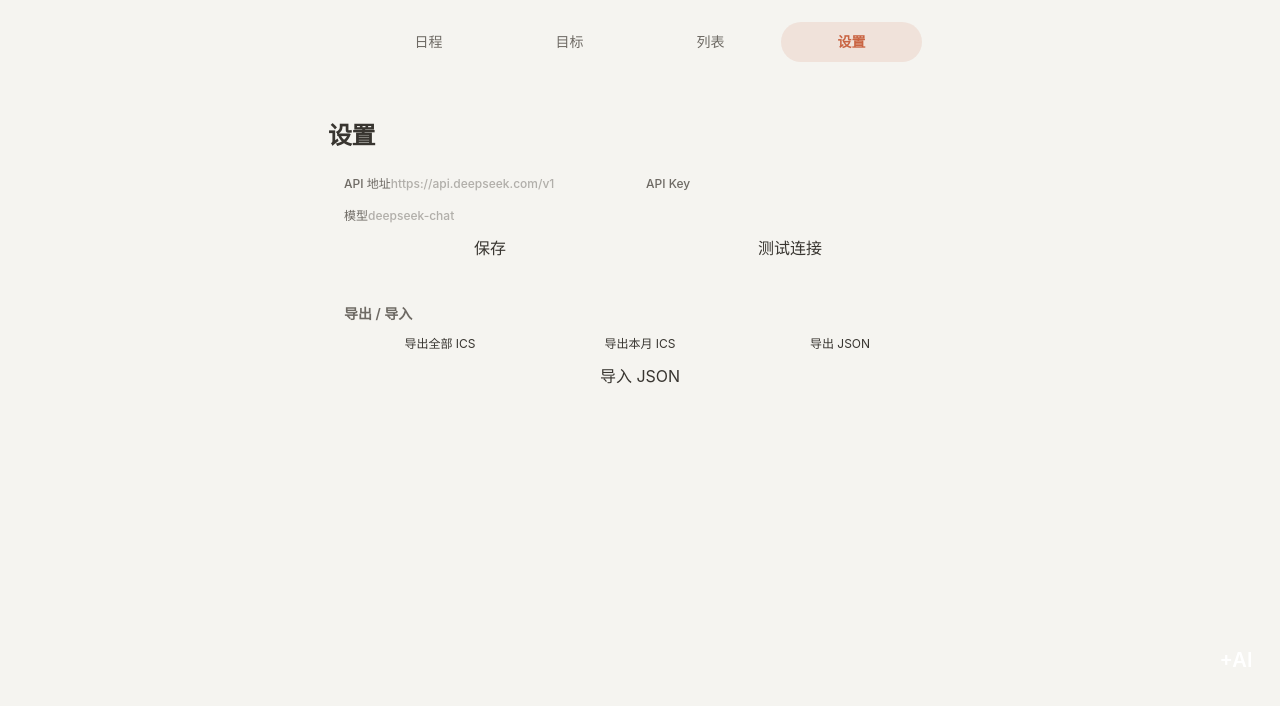
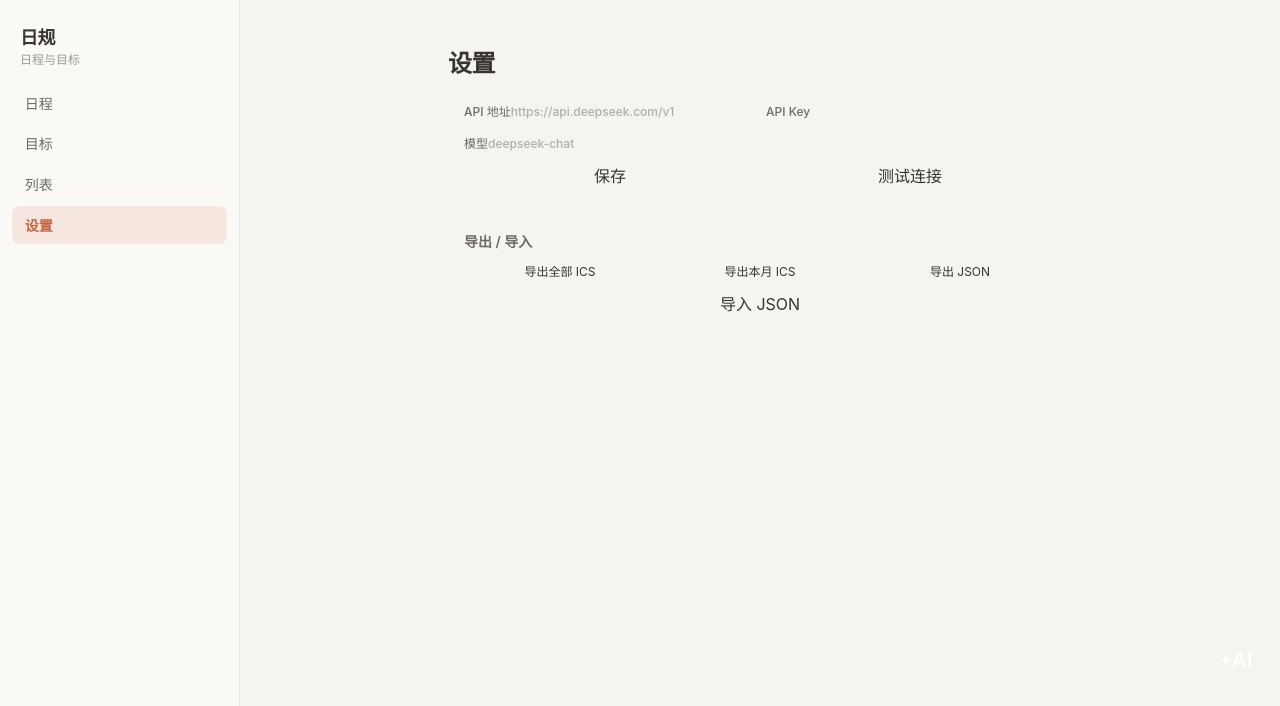
Before and after one commit to Justin-Ju-0413/rigui, a React (Vite) app: page /settings in a window 1280 px wide. Shown: the top 706 px of the page. Built offline with nearby package versions, Linux system fonts and the light colour scheme.

Commit message:
feat(layout): Claude 风格侧边栏 + 双栏布局（桌面侧边栏/移动胶囊）

```diff
--- a/src/App.tsx
+++ b/src/App.tsx
@@ -1,4 +1,5 @@
 import { Route, Routes } from 'react-router-dom'
+import Sidebar from './components/layout/Sidebar'
 import BottomNav from './components/layout/BottomNav'
 import MonthView from './pages/MonthView'
 import DayView from './pages/DayView'
@@ -10,9 +11,11 @@ import AIInputPanel from './components/AIInputPanel'
 
 export default function App() {
   return (
-    <div className="mx-auto flex min-h-dvh max-w-md flex-col sm:max-w-3xl md:max-w-5xl lg:max-w-6xl">
-      <div className="aurora-bg" aria-hidden="true" />
-      <main className="flex-1 pb-32 md:pb-10 md:pt-20 lg:pt-24">
+    <div className="flex min-h-dvh flex-col bg-[var(--bg)] md:flex-row">
+      <Sidebar />
+      <main className="flex min-h-dvh flex-1 flex-col">
+        <div className="flex-1 pb-36 md:pb-32">
+          <div className="mx-auto max-w-3xl px-4 py-4 md:px-6 md:py-6">
             <Routes>
               <Route path="/" element={<MonthView />} />
               <Route path="/day" element={<DayView />} />
@@ -21,6 +24,8 @@ export default function App() {
               <Route path="/goals" element={<GoalView />} />
               <Route path="/settings" element={<SettingsView />} />
             </Routes>
+          </div>
+        </div>
         <AIInputPanel />
       </main>
       <BottomNav />
--- a/src/components/layout/BottomNav.tsx
+++ b/src/components/layout/BottomNav.tsx
@@ -9,7 +9,7 @@ const items = [
 
 export default function BottomNav() {
   return (
-    <nav className="fixed inset-x-0 bottom-0 z-20 px-4 pb-5 md:bottom-auto md:top-4 md:px-6 md:pb-0">
+    <nav className="fixed inset-x-0 bottom-0 z-20 px-4 pb-5 md:hidden">
       <div className="glass mx-auto flex max-w-md rounded-[28px] p-1.5 md:max-w-xl">
         {items.map(({ to, label }) => (
           <NavLink key={to} to={to} end={to === '/'}
--- /dev/null
+++ b/src/components/layout/Sidebar.tsx
@@ -0,0 +1,27 @@
+import { NavLink } from 'react-router-dom'
+
+const items = [
+  { to: '/', label: '日程' },
+  { to: '/goals', label: '目标' },
+  { to: '/list', label: '列表' },
+  { to: '/settings', label: '设置' },
+]
+
+export default function Sidebar() {
+  return (
+    <aside className="hidden w-60 shrink-0 flex-col border-r border-[var(--border)] bg-[var(--bg-sidebar)] md:flex">
+      <div className="px-5 pb-4 pt-6">
+        <h1 className="text-lg font-semibold tracking-tight">日规</h1>
+        <p className="text-xs text-[var(--text-tertiary)]">日程与目标</p>
+      </div>
+      <nav className="flex-1 space-y-0.5 px-3">
+        {items.map(({ to, label }) => (
+          <NavLink key={to} to={to} end={to === '/'}
+            className={({ isActive }) => `nav-item ${isActive ? 'nav-active' : ''}`}>
+            {label}
+          </NavLink>
+        ))}
+      </nav>
+    </aside>
+  )
+}
```
Lines whose indentation alone changed are shown as unchanged.
